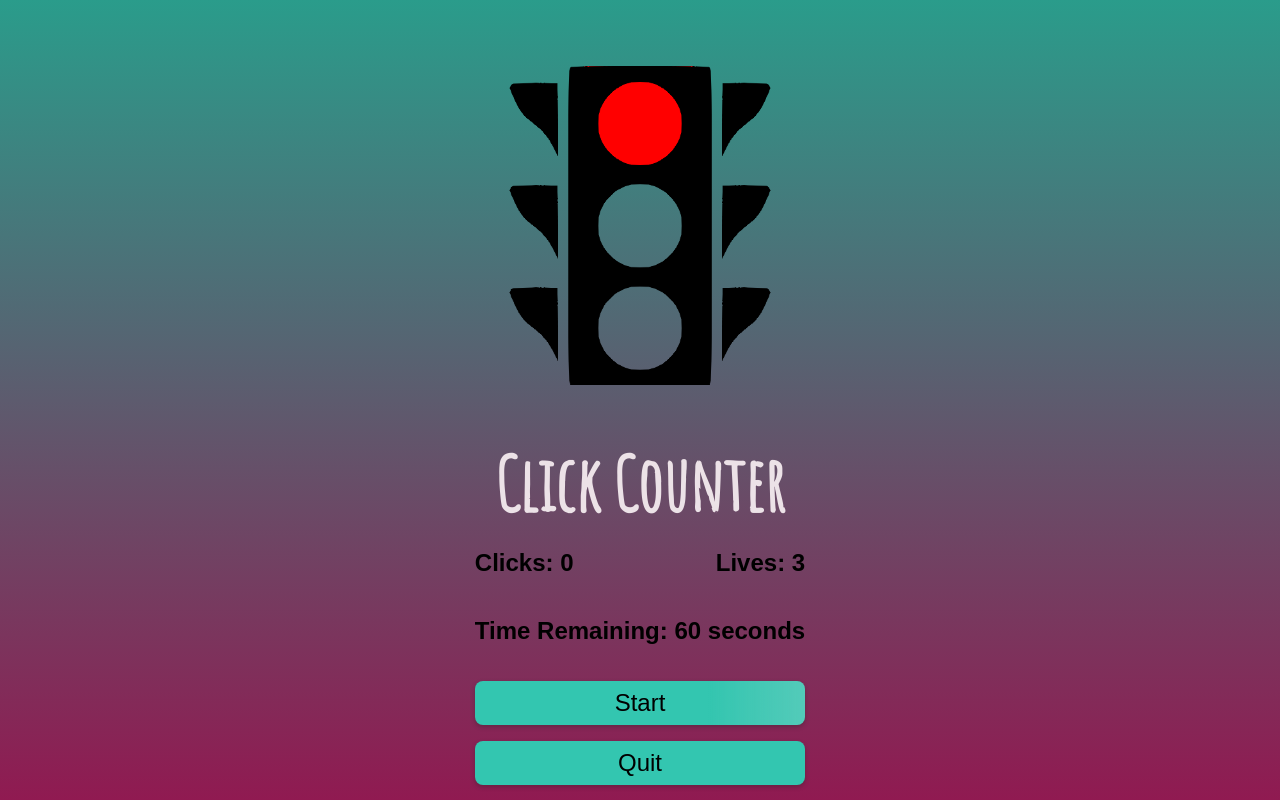
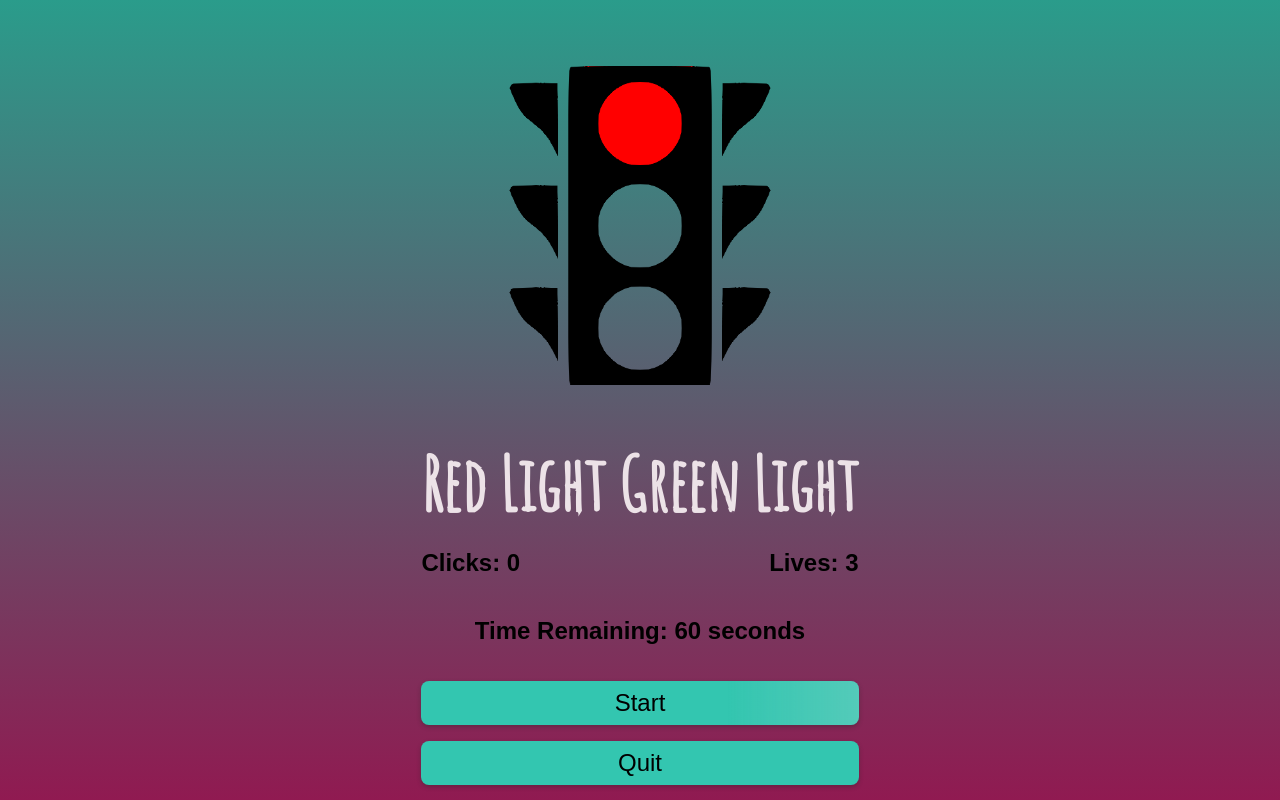
Before and after one commit to Kayden-21/red-green-light, a plain HTML site: page client/play.html in a window 1280 px wide. Drawn offline with Linux system fonts and the light colour scheme.

Commit message:
play screen heading renamed to redlight greenlight

```diff
--- a/client/css/play.css
+++ b/client/css/play.css
@@ -10,6 +10,10 @@ main img{
     max-width: 20rem;
     max-height: 20rem;
     padding: 5%;
+}
+
+h2{
+    text-align: center;
 }
 
 img.flashing{
--- a/client/play.html
+++ b/client/play.html
@@ -15,7 +15,7 @@
       </section>
       <img id="trafficLightImage" src="static/traffic-light-red.png" alt="Basic vector image of a traffic light">
       <section>
-        <h1>Click Counter</h1>
+        <h1>Red Light Green Light</h1>
         <section id="counterElements">
           <h2>Clicks: <span id="counter">0</span></h2>
           <h2>Lives: <span id="lives">3</span></h2>
```
